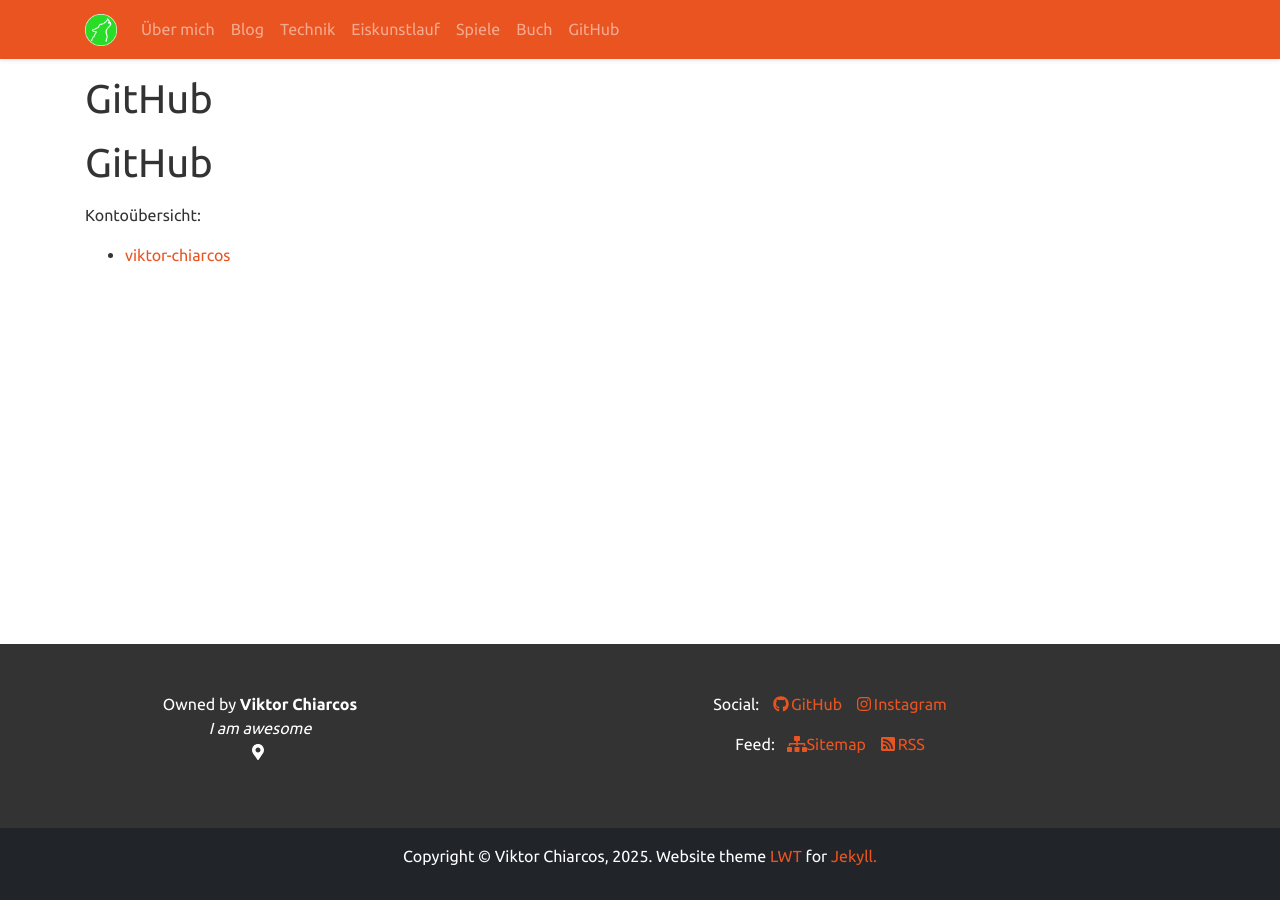
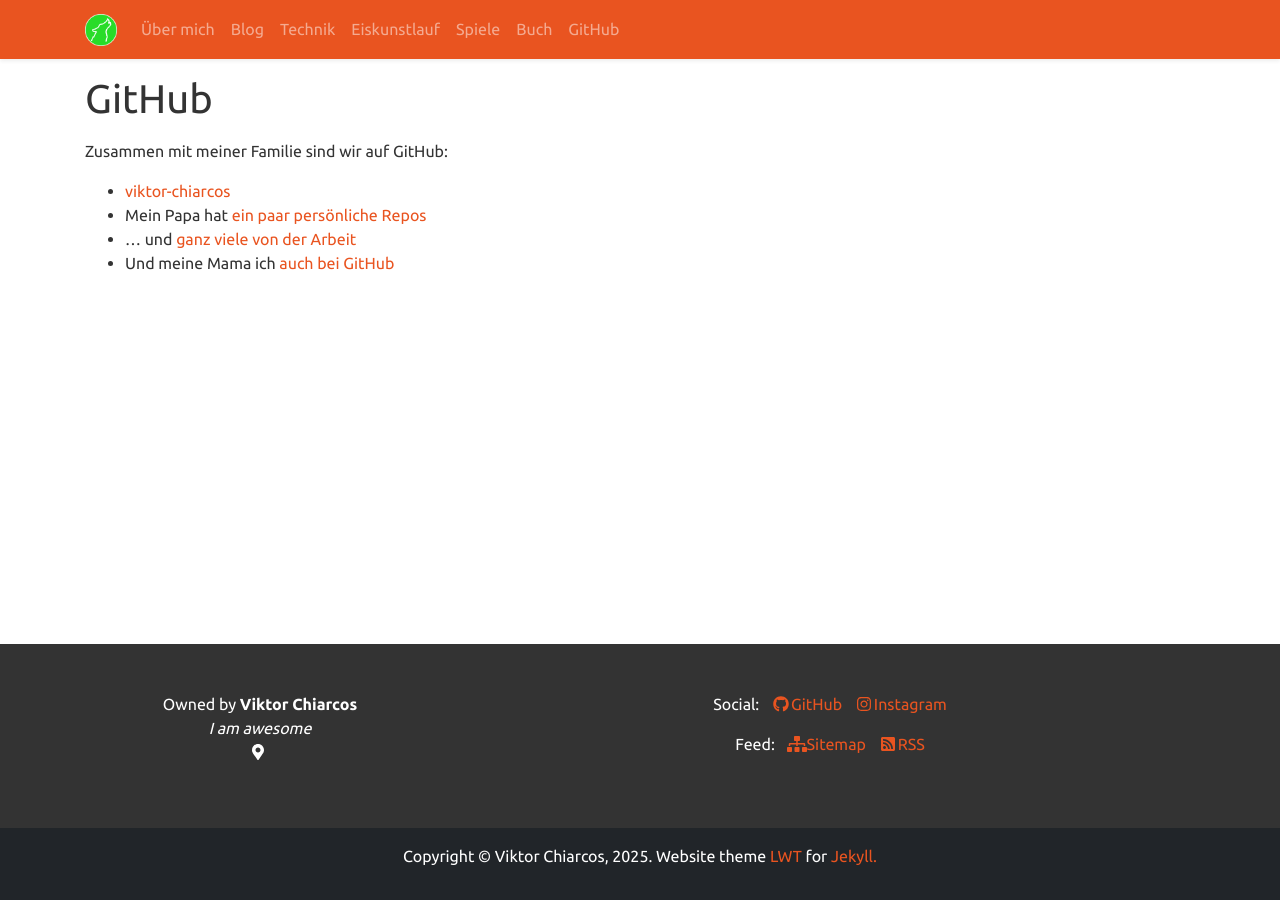
Before and after one commit to viktor-chiarcos/viktor-chiarcos.github.io, a Jekyll site: the page built from _pages/github.md, in a window 1280 px wide. Built offline with Jekyll 4.4.1, drawn with Linux system fonts in a browser that asks for light colours.

Commit message:
aufräumen ;)

```diff
--- a/_pages/github.md
+++ b/_pages/github.md
@@ -4,8 +4,9 @@ title: "GitHub"
 permalink: /github/
 ---
 
-# GitHub
-
-Kontoübersicht:
+Zusammen mit meiner Familie sind wir auf GitHub:
 
 - [viktor-chiarcos](viktor-chiarcos)
+- Mein Papa hat [ein paar persönliche Repos](https://github.com/chiarcos)
+- ... und [ganz viele von der Arbeit](https://github.com/acoli-repo/)
+- Und meine Mama ich [auch bei GitHub](https://github.com/chia01)
```
